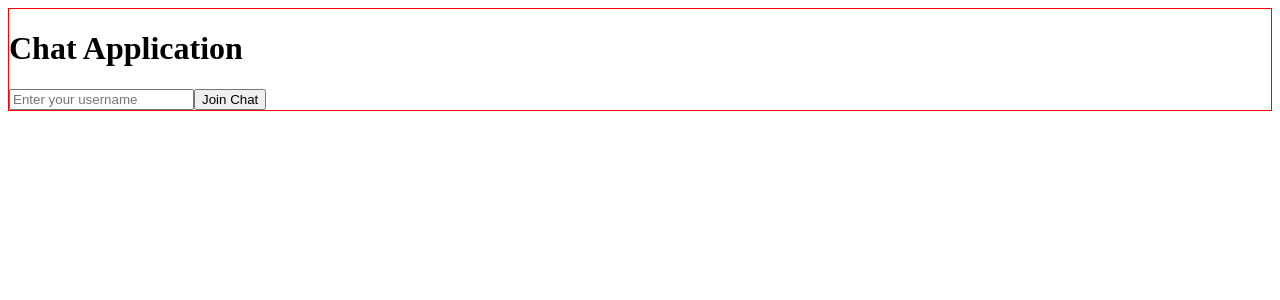
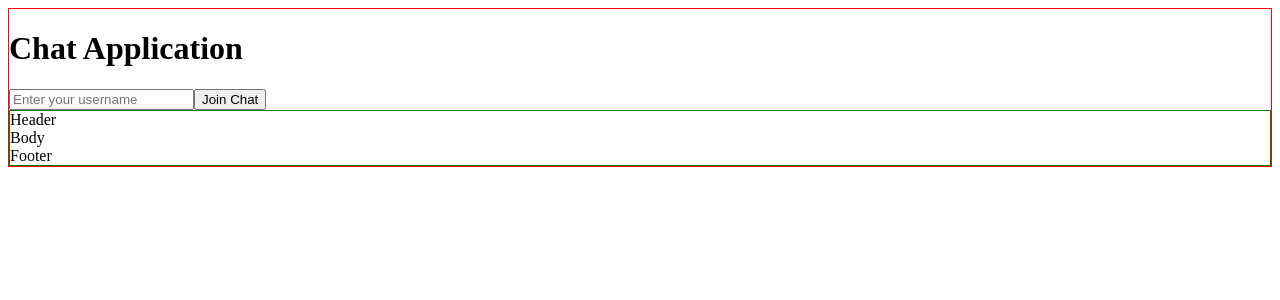
Before and after one commit to dakikz/chat-application, a React (Create React App) app in the folder client/: page / in a window 1280 px wide. Shown: the top 300 px of the page. Built offline with nearby package versions, Linux system fonts and the light colour scheme; no server answers.

Commit message:
Chat window component created - where the whole chat window will be created

```diff
--- a/client/src/App.js
+++ b/client/src/App.js
@@ -1,6 +1,7 @@
 import io from "socket.io-client";
 import { useState } from "react";
 import styled from "styled-components";
+import ChatWindow from "./components/ChatWindow";
 
 const socket = io.connect("http://localhost:3010");
 
@@ -26,6 +27,7 @@ function App() {
         onChange={(event) => setUsername(event.target.value)}
       />
       <button onClick={joinChat}>Join Chat</button>
+      <ChatWindow socket={socket} username={username} />
     </AppOuter>
   );
 }
--- /dev/null
+++ b/client/src/components/ChatWindow.js
@@ -0,0 +1,21 @@
+import React from "react";
+import styled from "styled-components";
+
+const ChatOuter = styled.div`
+  border: 1px solid green;
+`;
+const ChatHeader = styled.div``;
+const ChatBody = styled.div``;
+const ChatFooter = styled.div``;
+
+const ChatWindow = ({ socket, username }) => {
+  return (
+    <ChatOuter>
+      <ChatHeader>Header</ChatHeader>
+      <ChatBody>Body</ChatBody>
+      <ChatFooter>Footer</ChatFooter>
+    </ChatOuter>
+  );
+};
+
+export default ChatWindow;
```
